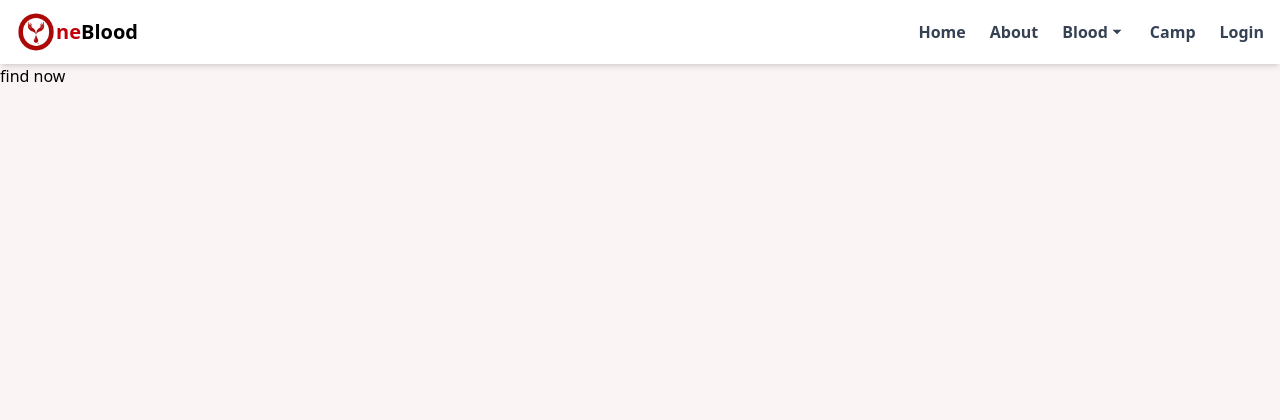
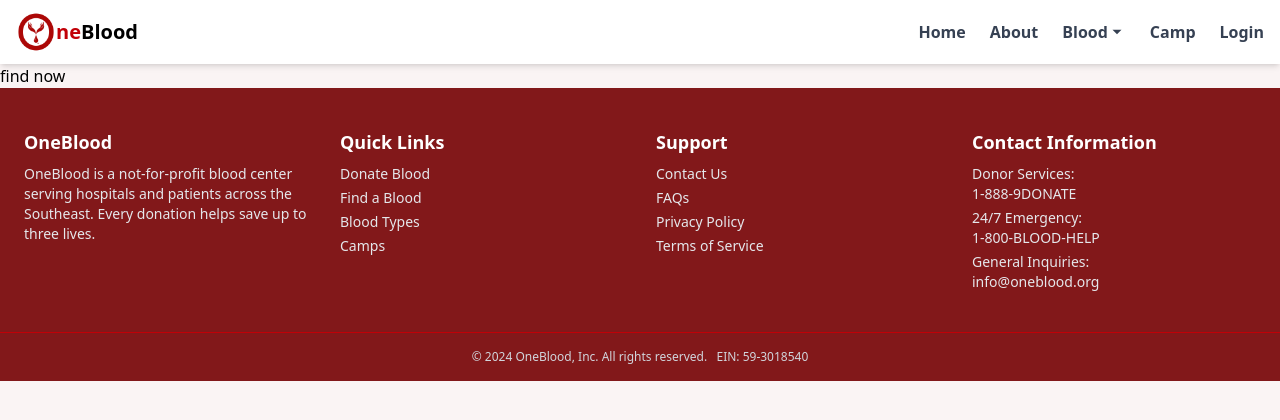
Before and after one commit to ayeshlakshan35/OneBlood-frontend, a React (Vite) app: page /FBlood in a window 1280 px wide. Shown: the top 420 px of the page. Built offline with nearby package versions, Linux system fonts and the light colour scheme.

Commit message:
Updated frontend code

```diff
--- a/src/Component/Singup/BloodbankSignup.jsx
+++ b/src/Component/Singup/BloodbankSignup.jsx
@@ -6,12 +6,12 @@
   return (
     <div>
       <div className='space-x-3'>
-        {/* <span className='text-center text-gray-500 cursor-pointer' onClick={gotoBloodBank}>
+        <span className='text-center text-gray-500 cursor-pointer' onClick={gotoBloodBank}>
           User
         </span>
         <span className='text-2xl font-bold text-center space-x-10 cursor-pointer'>
           Blood bank
-        </span> */}
+        </span>
         <div>
           <form className='bg-gray-200 w-full max-w-md md:max-w-2xl px-6 sm:px-10 py-10 rounded-lg shadow-md space-y-4'>
             <h1 className='text-xl sm:text-2xl md:text-3xl font-bold text-center'>Sign up</h1>
--- a/src/Pages/Camp.jsx
+++ b/src/Pages/Camp.jsx
@@ -1,9 +1,13 @@
 
 import React from "react";
+import Footer from '../Component/Footer/Footer'
 export default function Camp() {
   return (
     <div>
-      <h1>camps</h1>
+      <h1>camps
+        <Footer />
+
+      </h1>
     </div>
   );
 }
--- a/src/Pages/FindBlood.jsx
+++ b/src/Pages/FindBlood.jsx
@@ -1,8 +1,13 @@
 import React from 'react'
-import Navbar from '../Component/Navbar/Navbar'
+
+import Footer from '../Component/Footer/Footer'
 
 export default function FindBlood() {
   return (
-    <div>find now</div>
+    <div>find now
+
+      <Footer/>
+
+    </div>
   )
 }
```
Also changed, not shown: src/App.jsx (+4 -4 lines), src/Pages/DonateBlood.jsx (line endings or trailing spaces).
